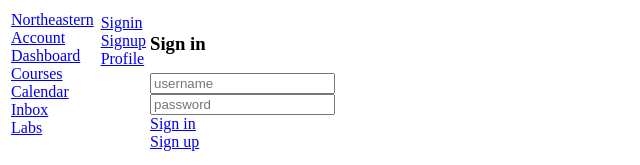
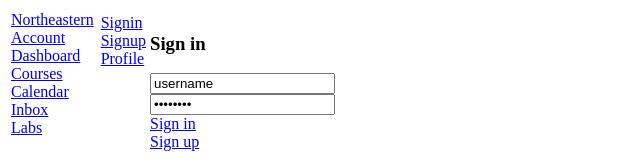
Before and after one commit to wong-anni/kambaz-next-js, a Next.js app: page /account/signin in a window 1280 px wide. Shown: the top 165 px of the page, without its empty margins (0-640 px from the left). Built offline with nearby package versions, Linux system fonts and the light colour scheme.

Commit message:
added default values

```diff
--- a/app/(kambaz)/account/signin/page.tsx
+++ b/app/(kambaz)/account/signin/page.tsx
@@ -3,8 +3,8 @@ export default function Signin() {
  return (
    <div id="wd-signin-screen">
      <h3>Sign in</h3>
-     <input placeholder="username" className="wd-username" /> <br />
-     <input placeholder="password" type="password" className="wd-password" /> <br />
+     <input defaultValue="username" placeholder="username" className="wd-username" /> <br />
+     <input defaultValue="password" placeholder="password" type="password" className="wd-password" /> <br />
      <Link href="/dashboard" id="wd-signin-btn"> Sign in </Link> <br />
      <Link href="signup" id="wd-signup-link"> Sign up </Link>
    </div>
--- a/app/(kambaz)/account/signup/page.tsx
+++ b/app/(kambaz)/account/signup/page.tsx
@@ -3,8 +3,8 @@ export default function Signup() {
   return (
     <div id="wd-signup-screen">
       <h3>Sign up</h3>
-      <input placeholder="username" className="wd-username" /><br/>
-      <input placeholder="password" type="password" className="wd-password" /><br/>
+      <input defaultValue="username" placeholder="username" className="wd-username" /><br/>
+      <input defaultValue="password" placeholder="password" type="password" className="wd-password" /><br/>
       <input placeholder="verify password"
              type="password" className="wd-password-verify" /><br/>
       <Link  href="profile" > Sign up </Link><br />
```
